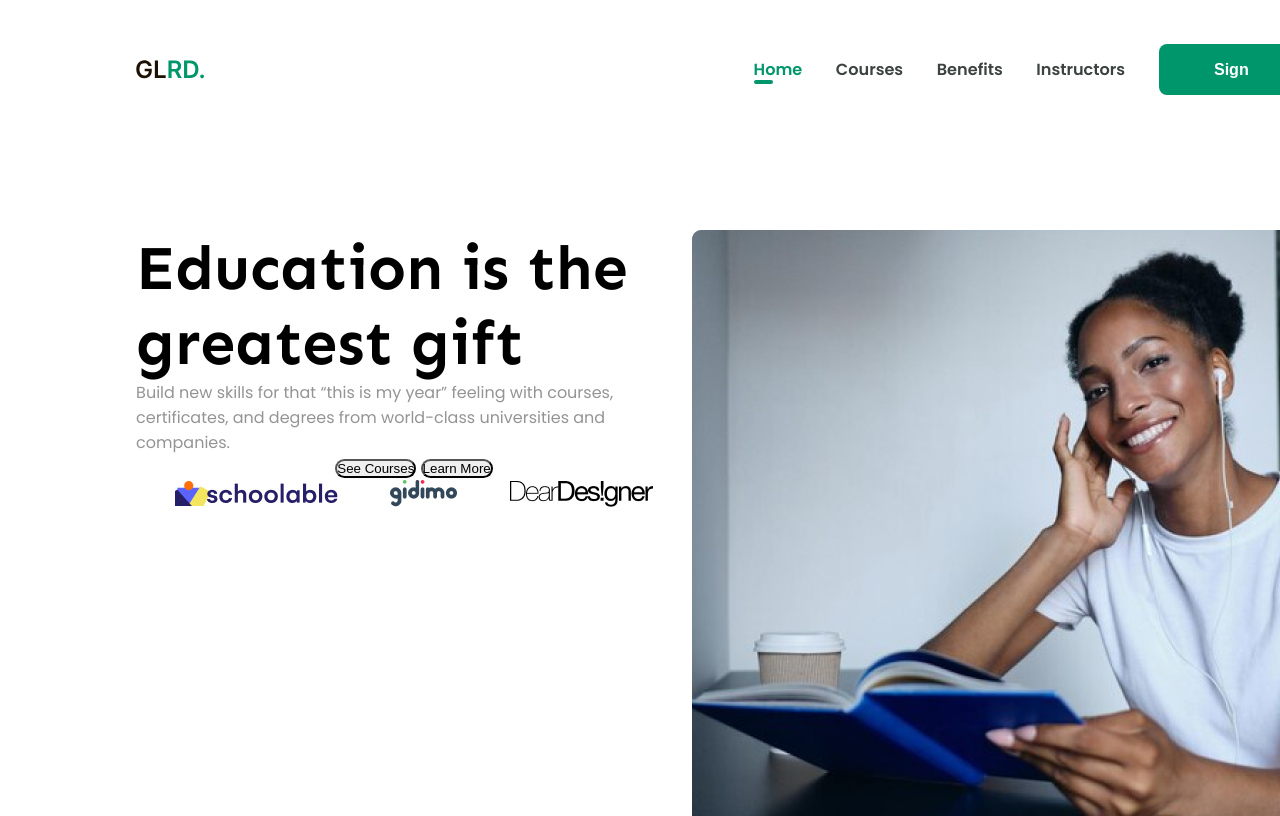
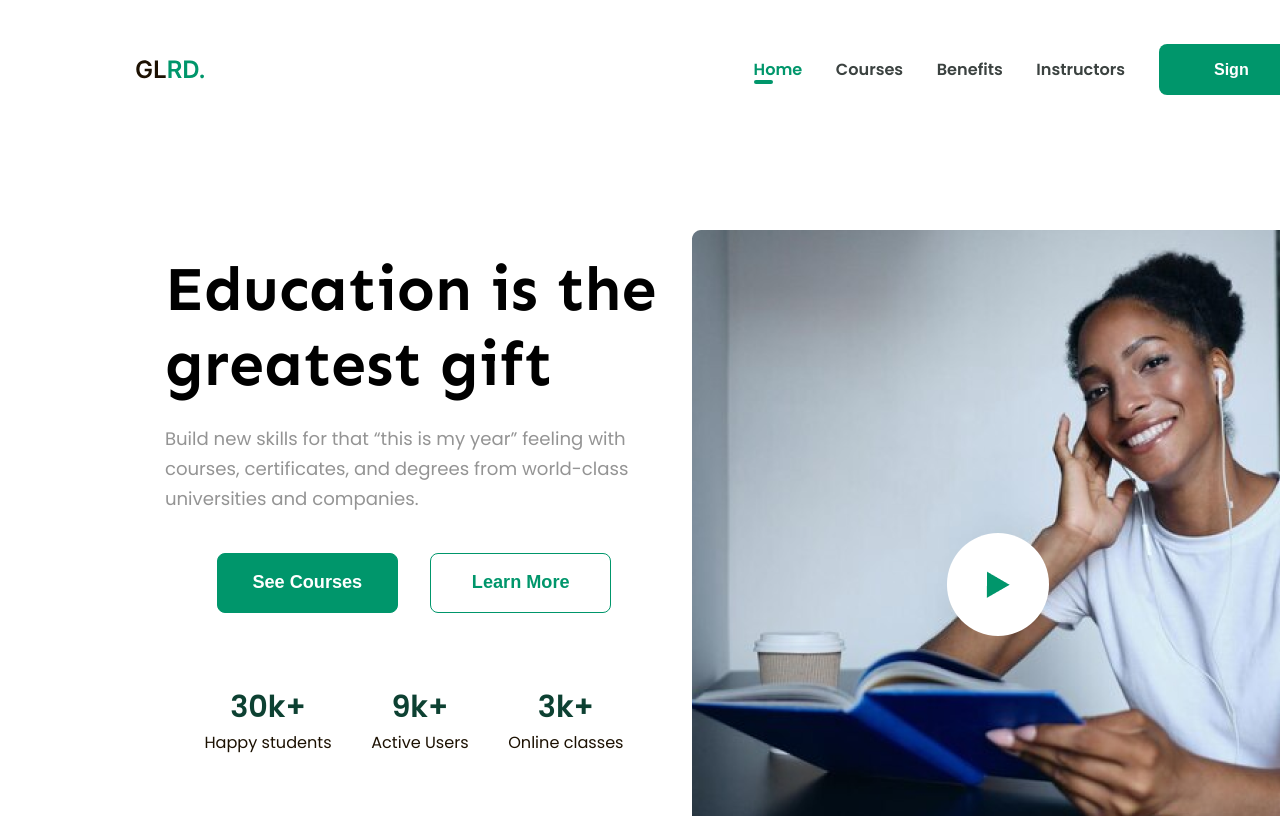
Before and after one commit to fiyintheslim/gldr-frontend, a website: page index.html in a window 1280 px wide. Shown: the top 816 px of the page. Drawn offline with Linux system fonts and the light colour scheme.

Commit message:
CTA section complete

```diff
--- a/index.html
+++ b/index.html
@@ -37,12 +37,32 @@
                     <button class="btn btn--fill">See Courses</button>
                     <button class="btn btn--border">Learn More</button>
                 </div>
+                <div class="CTA__metrics">
+                    <p class="metric">
+                        <span class="stat">30k+</span>
+                        <span class="text">Happy students</span>
+                    </p>
+                    <p class="metric">
+                        <span class="stat">9k+</span>
+                        <span class="text">Active Users</span>
+                    </p>
+                    <p class="metric">
+                        <span class="stat">3k+</span>
+                        <span class="text">Online classes</span>
+                    </p>
+                </div>
                 <img src="resources/spons.png" alt="sponsors" class="CTA__spons" />
             </div>
             <div class="video">
                 <img class="video__thumbnail" src="resources/video-img.png" alt="woman reading" />
-                <img class="video__play" src="resources/play.png" alt="play button image" />
+                <div class="video__play">
+                    <img  src="resources/play.png" alt="play button image" />
+                </div>
+
             </div>
+        </section>
+        <section class="explore">
+
         </section>
     </main>
 </body>
--- a/scss/general.scss
+++ b/scss/general.scss
@@ -1,7 +1,22 @@
 @import "mixins";
 @import "variables";
 .btn{
-    border-radius: 1rem;
+    border-radius: 0.5rem;
+    border: solid 1px #00966B;
+    @include toRem(width, 180);
+    @include toRem(height, 60);
+    @include toRem(font-size, 18);
+    font-weight: 600;
+}
+.btn--fill{
+    color: #fff;
+    background: #00966B;
+
+}
+.btn--border{
+    background: #fff;
+    color: #00966B;
+
 }
 .base{
     width: 100%;
--- a/scss/landing.scss
+++ b/scss/landing.scss
@@ -5,21 +5,87 @@
     display: flex;
     flex-direction: column;
     align-items: center;
+    justify-content: flex-end;
+    padding: 0 1.8rem;
 }
 .CTA__heading{
     @include toRem(font-size, 62);
     font-family: 'Sen', sans-serif;
     font-weight: 700;
+    @include toRem(margin-bottom, 22);
 }
 .CTA__desc{
     color:#949494;
+    @include toRem(font-size, 18);
+    @include toRem(line-height, 30);
+    @include toRem(margin-bottom, 38);
+}
+.CTA__btns{
+    width: 100%;
+    display: flex;
+    justify-content: center;
+    align-items: center;
+    @include toRem(margin-bottom, 70);
+    .btn--border{
+        margin-left: 2rem;
+    }
+}
+.CTA__metrics{
+    @include toRem(margin-bottom, 157);
+    display: flex;
+    align-items: center;
+    justify-content: space-evenly;
+    width: 100%;
+}
+.metric{
+    display: flex;
+    flex-direction: column;
+    align-items: center;
+
+    .stat{
+        color: #0D4132;
+        font-weight: 600;
+        @include toRem(font-size, 30);
+    }
+    .text{
+        @include toRem(font-size, 16);
+        color: #1C1102;
+    }
+}
+.CTA__spons{
+
 }
 .video{
     position: relative;
+
+    &:after{
+        content:"";
+        width: 100%;
+        height: 100%;
+        position: absolute;
+        right:-5rem;
+        top: 2rem;
+        background: #08392B;
+        z-index: -1;
+    }
 }
-.vdeo__play{
+.video__thumbnail{
+
+
+}
+.video__play{
     position: absolute;
     right: 0;
     left:0;
     top:0;
+    bottom:0;
+    margin: auto;
+    @include toRem(width, 102);
+    @include toRem(height, 102);
+    border-radius: 100%;
+    background: #fff;
+    display: flex;
+    align-items: center;
+    justify-content: center;
+
 }
--- a/scss/nav.scss
+++ b/scss/nav.scss
@@ -26,6 +26,7 @@ nav.base{
 .nav-item{
     font-weight: 600;
     font-size: $font-16;
+
     // @include toRem(font-size, 16);
 }
 
@@ -55,4 +56,5 @@ nav.base{
     background: $primary-color;
     font-weight: 600;
     @include toRem(font-size, 16);
+
 }
```
Also changed, not shown: css/index.css, scss/explore.scss (added), 1 other file.
